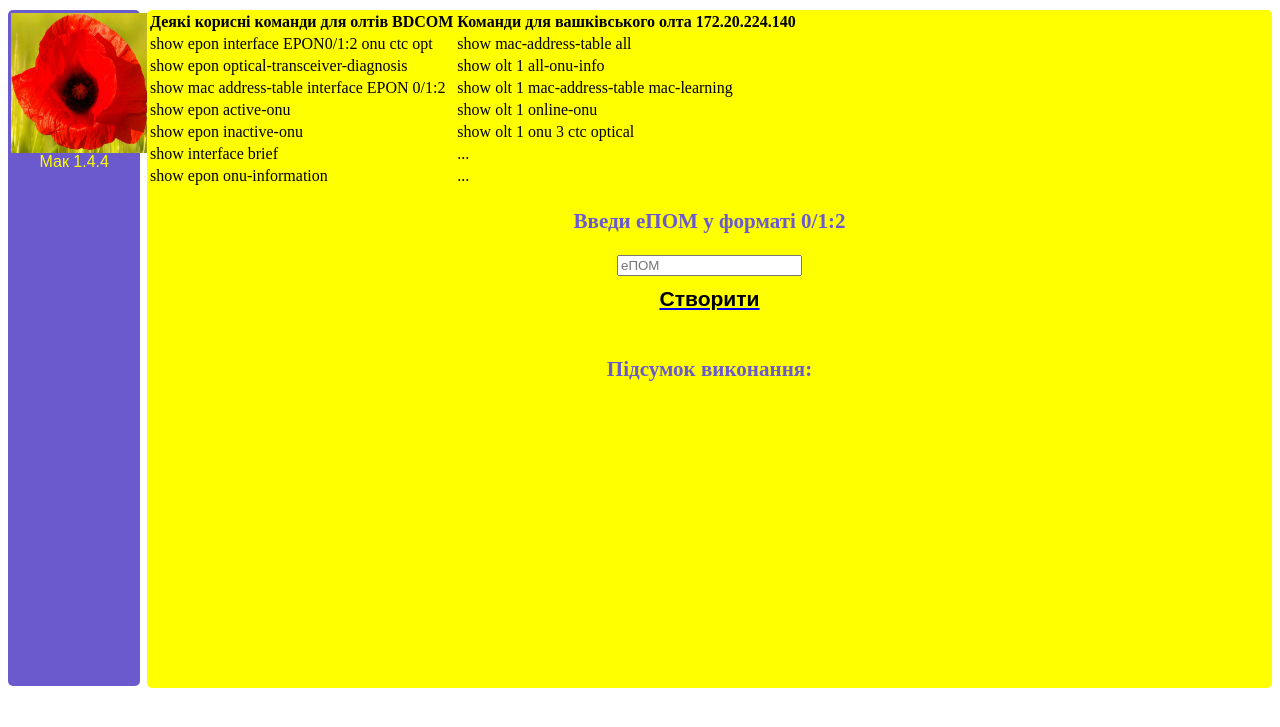
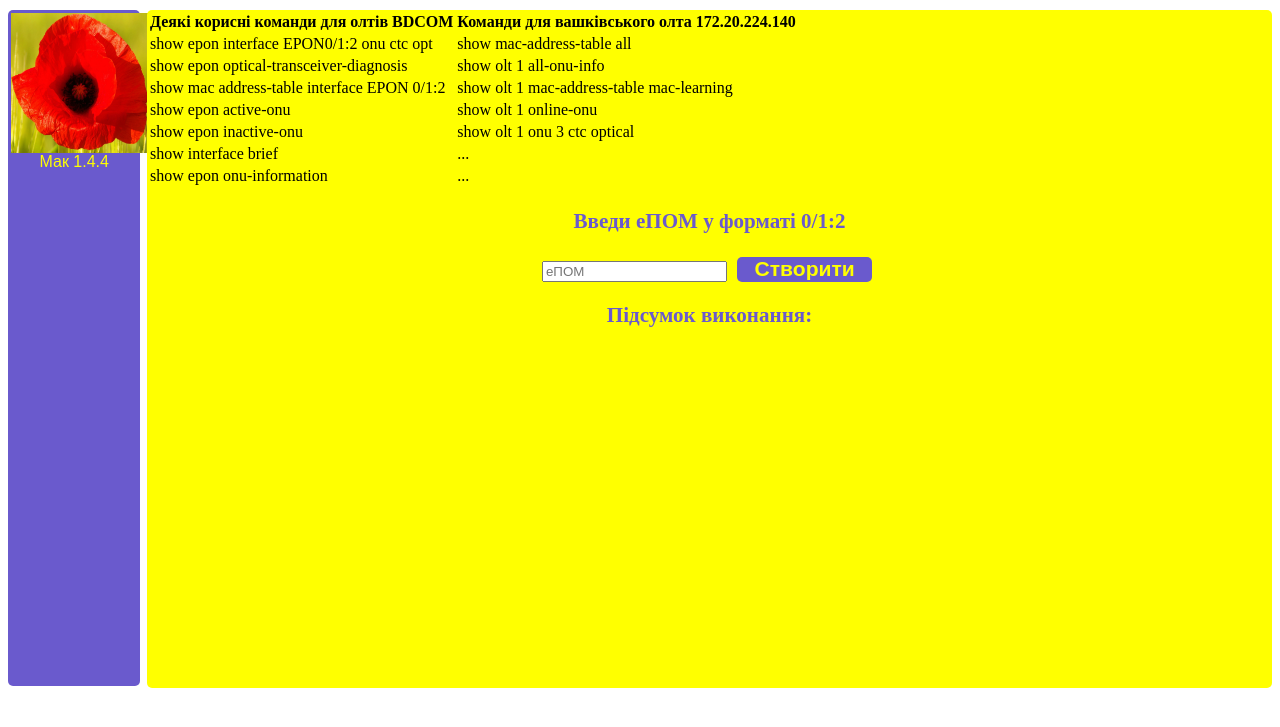
Before and after one commit to LeonidUkrainets/Mak, a PHP site: page /koman.html in a window 1280 px wide. Shown: the part 48-775 px from the top of the page. Run offline with PHP 8.4, Linux system fonts and the light colour scheme.

Commit message:
додано стилі для кнопки 2

```diff
--- a/mak.css
+++ b/mak.css
@@ -103,7 +103,7 @@ form {
     display: inline-block;
 }
 
-#button{
+#button, #button2 {
     display: inline-block;
     height:  25px;
 	width:  135px;
```
